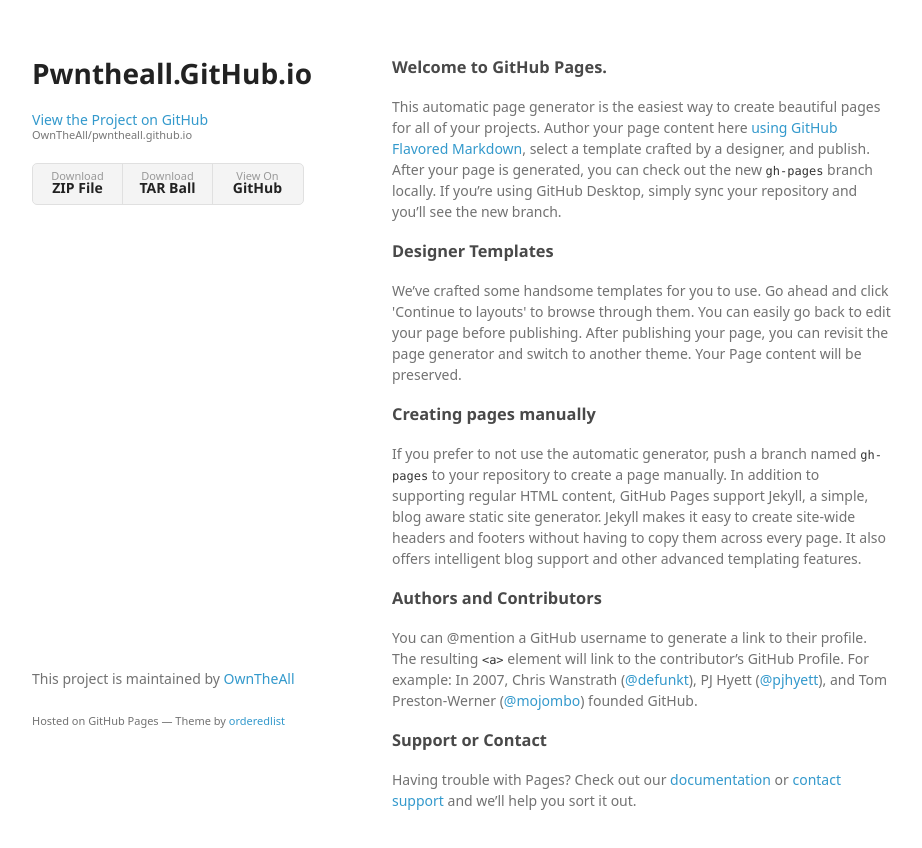
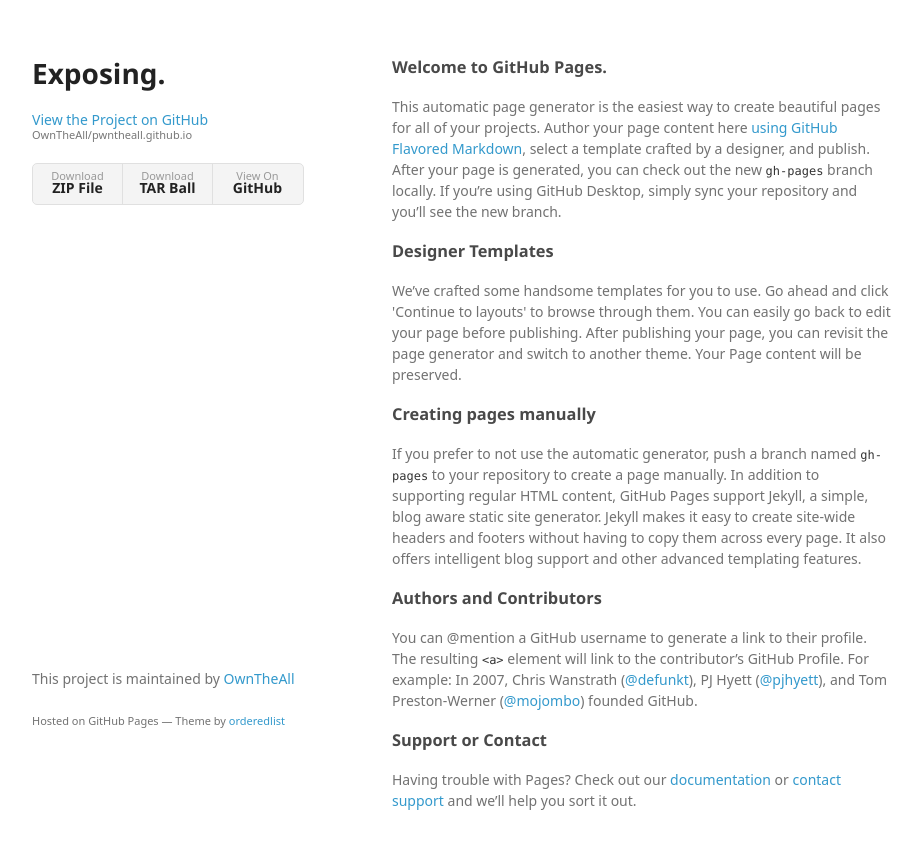
Before and after one commit to OwnTheAll/owntheall.github.io, a plain HTML site: page index.html in a window 1280 px wide. Shown: the whole page, without its empty margins (178-1100 px from the left). Drawn offline with Linux system fonts and the light colour scheme; a web font is replaced by a local one.

Commit message:
Update index.html

```diff
--- a/index.html
+++ b/index.html
@@ -3,7 +3,7 @@
   <head>
     <meta charset="utf-8">
     <meta http-equiv="X-UA-Compatible" content="chrome=1">
-    <title>Pwntheall.GitHub.io by OwnTheAll</title>
+    <title>To be revealed soon.</title>
 
     <link rel="stylesheet" href="stylesheets/styles.css">
     <link rel="stylesheet" href="stylesheets/github-light.css">
@@ -15,7 +15,7 @@
   <body>
     <div class="wrapper">
       <header>
-        <h1>Pwntheall.GitHub.io</h1>
+        <h1>Exposing.</h1></h1>
         <p></p>
 
         <p class="view"><a href="https://github.com/OwnTheAll/pwntheall.github.io">View the Project on GitHub <small>OwnTheAll/pwntheall.github.io</small></a></p>
```
